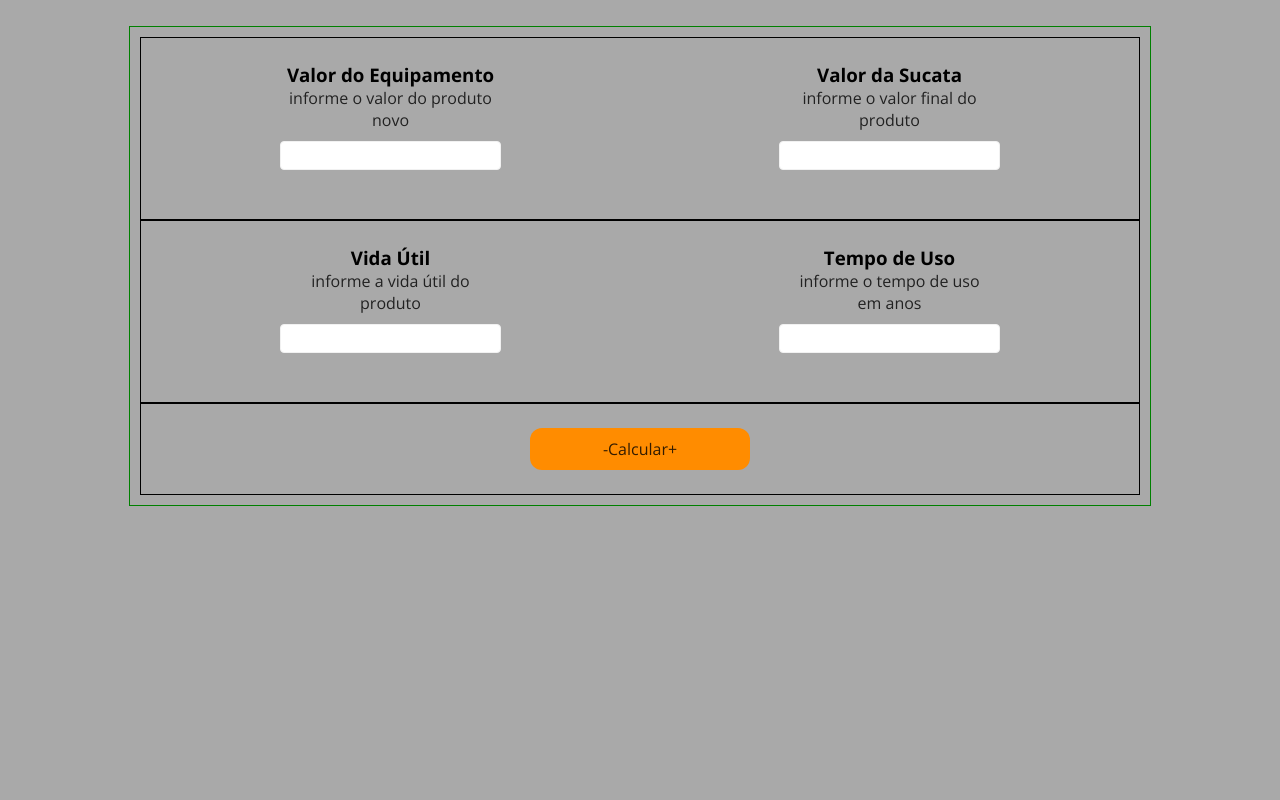
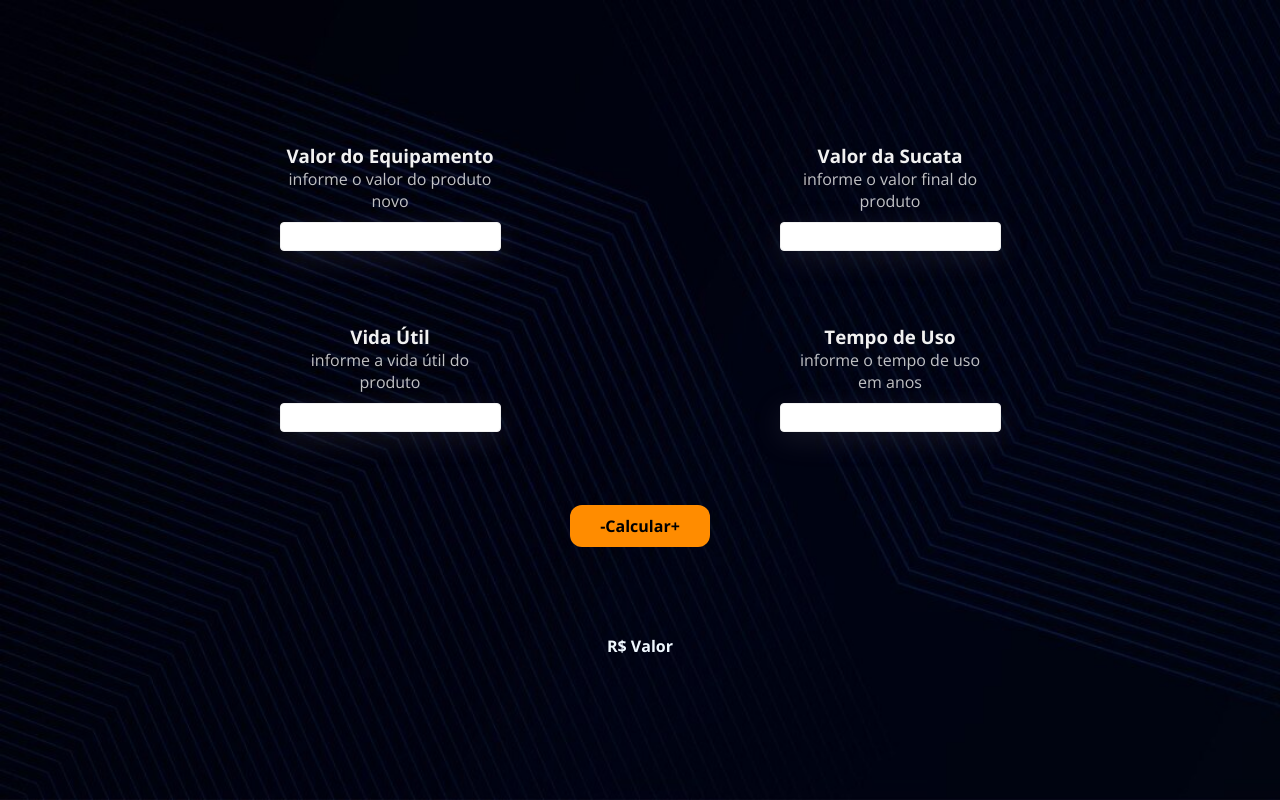
Before and after one commit to JPacademico/calculadora-DP2, a plain HTML site: page index.html in a window 1280 px wide. Drawn offline with nearby package versions, Linux system fonts and the light colour scheme.

Commit message:
commit epico

```diff
--- /dev/null
+++ b/assets/js/script.js
@@ -0,0 +1,6 @@
+const valorEquipamento = document.getElementById('equipamento')
+const valorSucata = document.getElementById('sucata')
+const valorUtil = document.getElementById('vida-util')
+const valorUso = document.getElementById('tempo-uso')
+
+document.getElementById('calcula').addEventListener('click', function())
--- a/assets/styles/style.css
+++ b/assets/styles/style.css
@@ -8,27 +8,28 @@
 }
 
 body{
-    background-color: darkgray;
+    background-image: url(../img/abstract-business-professional-background-banner-design-multipurpose_1340-16856.jpg);
+    background-repeat: no-repeat;
+    background-size: cover;
     display: flex;
     align-items: center;
     justify-content: center;
     font-family: 'Open Sans', sans-serif;
-
+    height: 100vh;
+    color: #f1f1f1;
 }
 
 main{
-    border: 1px solid green;
     max-width: 1000px;
     max-height: 800px;
     width: 100%;
-    height: 100%;
+    height: 90%;
     display: flex;
     padding: 10px;
     flex-direction: column;
-    margin-top: 26px;
+    justify-content: center;
 }
 section{
-    border: 1px solid black;
     display: flex;
     justify-content: space-around;
     padding: 24px 0;
@@ -42,6 +43,7 @@ input{
     transition: all 600ms;
     margin-top: 10px;
     margin-bottom: 25px;
+    box-shadow: rgba(100, 100, 111, 0.2) 0px 7px 29px 0px;
 }
 
 
@@ -49,6 +51,11 @@ input:focus {
     outline: 0;
     transform: scale(1.05);
 
+}
+
+span{
+    color: black;
+    cursor: pointer;
 }
 
 p{
@@ -63,12 +70,24 @@ p{
     justify-content: center;
     flex-direction: column;
     align-items: center;
+
 }
 
-.input-resultado{
-    min-width: 200px;
+.input-calculo{
+    min-width: 120px;
     padding: 10px;
     background-color: darkorange;
     border-radius: 12px;
     text-align: center;
 }
+
+.input-resultado{
+    margin-top: 40px;
+    max-width: 200px;
+    width: 100%;
+}
+
+#result{
+    color: aliceblue;
+    opacity: 1;
+}
--- a/index.html
+++ b/index.html
@@ -12,32 +12,36 @@
             <div class="input-container">
                 <h3>Valor do Equipamento</h3>
                 <p>informe o valor do produto novo</p>
-                <input type="text" >
+                <input type="text" id="equipamento" >
             </div>
             <div class="input-container">
                 <h3>Valor da Sucata</h3>
                 <p>informe o valor final do produto</p>
-                <input type="text" >
+                <input type="text" id="Sucata" >
             </div>
         </section>
         <section>
             <div class="input-container">
                 <h3>Vida Útil</h3>
                 <p>informe a vida útil do produto</p>
-                <input type="text" >
+                <input type="text" id="vida-util" >
             </div>
             <div class="input-container">
                 <h3>Tempo de Uso</h3>
                 <p>informe o tempo de uso em anos</p>
-                <input type="text" >
+                <input type="text" id="tempo-uso" >
+            </div>
+        </section>
+        <section>
+            <div class="input-calculo">
+                <span id="calcula"><strong>-Calcular+</strong></span>
             </div>
         </section>
         <section>
             <div class="input-resultado">
-                <p>-Calcular+</p>
+                <p id="result"><strong>R$ Valor</strong></p>
             </div>
         </section>
-
     </main>
 
 </body>
```
Also changed, not shown: assets/img/abstract-business-professional-background-banner-design-multipurpose_1340-16856.jpg (added).
